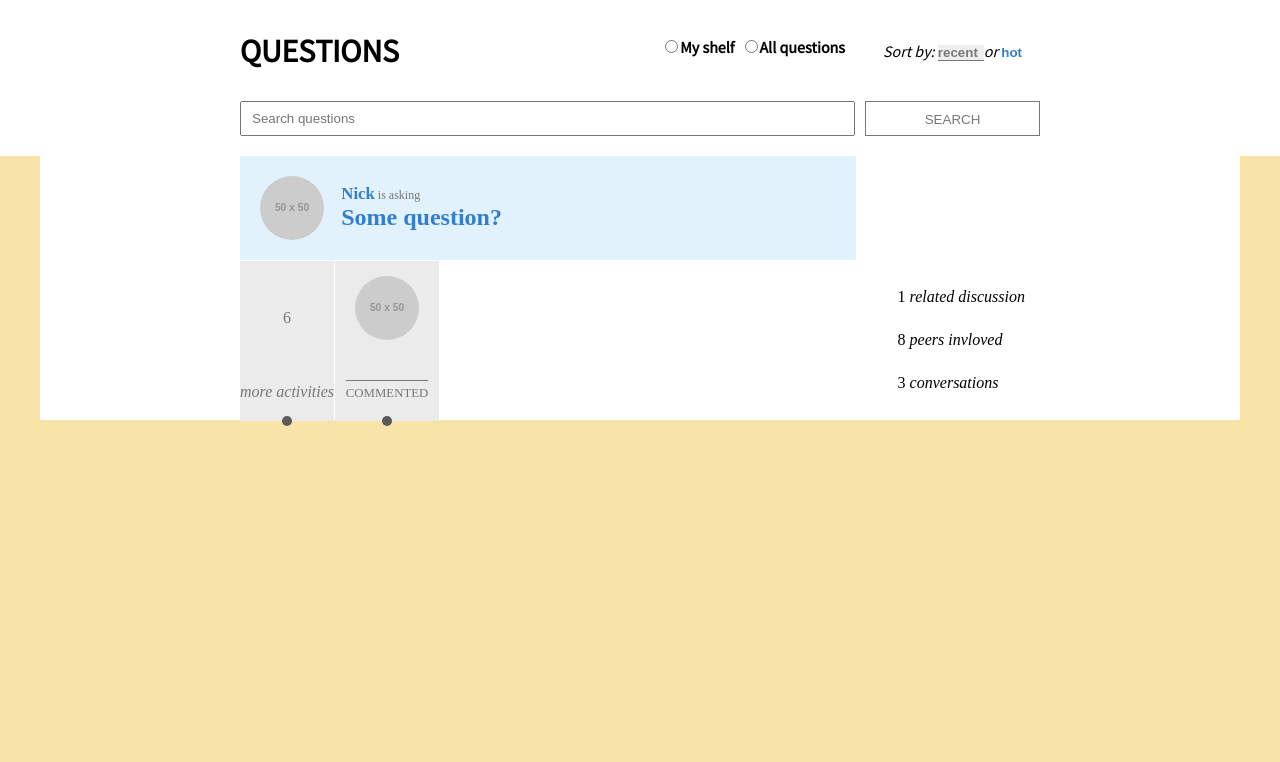
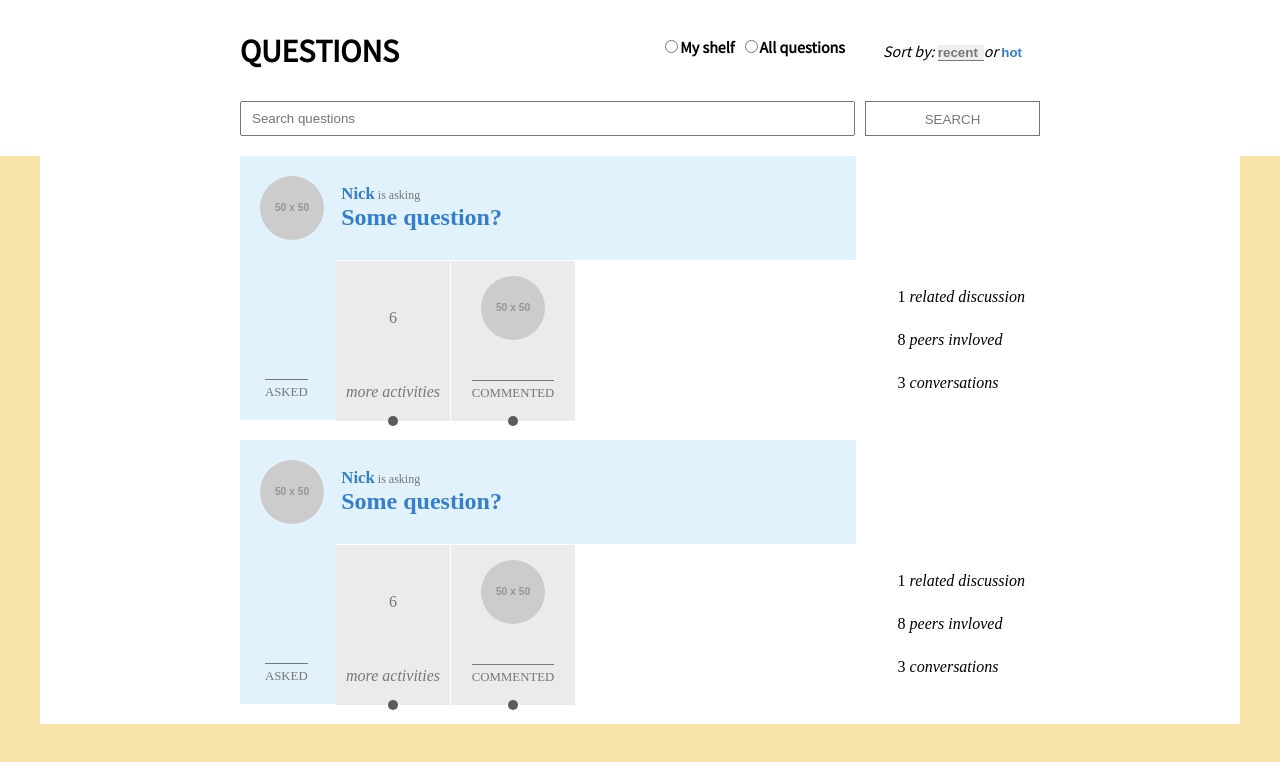
Before and after one commit to NiestrojMateusz/ask-the-doctor, a React app: page / in a window 1280 px wide. Shown: the top 762 px of the page. Built offline with nearby package versions, Linux system fonts and the light colour scheme.

Commit message:
Finished styling question card

```diff
--- a/src/components/Question/Question.js
+++ b/src/components/Question/Question.js
@@ -48,6 +48,7 @@ class Question extends Component {
             <h2 className={styles.title}>Some question?</h2>
           </div>
         </div>
+        <div className={styles.foot}><p>ASKED</p></div>
         <div className={styles.activities}>
           {tabs}
           <div className={styles.summary}>
--- a/src/components/Question/Question.styl
+++ b/src/components/Question/Question.styl
@@ -1,9 +1,11 @@
 .Question
   max-width 800px
   margin 0 auto
+  background #fff
+  padding-bottom 20px
   .heading
+    padding 20px 20px 20px
     background #e1f2fc
-    padding 20px 20px 20px
     .logo, div
       display inline-block
       vertical-align middle
@@ -20,6 +22,7 @@
     .title
       color #337ece
   .activities
+    background #fff
     display flex
     justify-content space-between
     height 160px
@@ -31,10 +34,32 @@
       display flex
       flex-direction column
       justify-content space-around
+  .foot
+    display none
 @media (min-width: 768px)
-  .logo
-    width 4em
+  .Question
+    overflow hidden
+    .heading
+      width 77%
+    .logo
+      width 4em
+    .activities
+      float right
+      width 88%
+    .foot
+      display block
+      float left
+      background #e1f2fc
+      width 12%
+      padding-bottom 142px
+      p
+        padding: 5px 0 10px 0
+        font-size 0.8em
+        border-top 1px solid #777
+        display inline
+        color #777
+        position relative
+        top 122px
+        left 25px
 /* wrócić po zrobieniu kart */
-@media (min-width: 992px)
-  .heading
-    width: 77%
+// @media (min-width: 992px)
--- a/src/components/Question/Tab/Tab.styl
+++ b/src/components/Question/Tab/Tab.styl
@@ -6,6 +6,7 @@
   flex-direction column
   justify-content flex-end
   align-items center
+  padding: 0 10px 0 10px
   p
     color #777777
   .logo
--- a/src/containers/Questions/Questions.js
+++ b/src/containers/Questions/Questions.js
@@ -8,6 +8,7 @@ class Questions extends Component {
     return (
       <div className={styles.Questions}>
         <Question />
+        <Question />
       </div>
     )
   }
```
